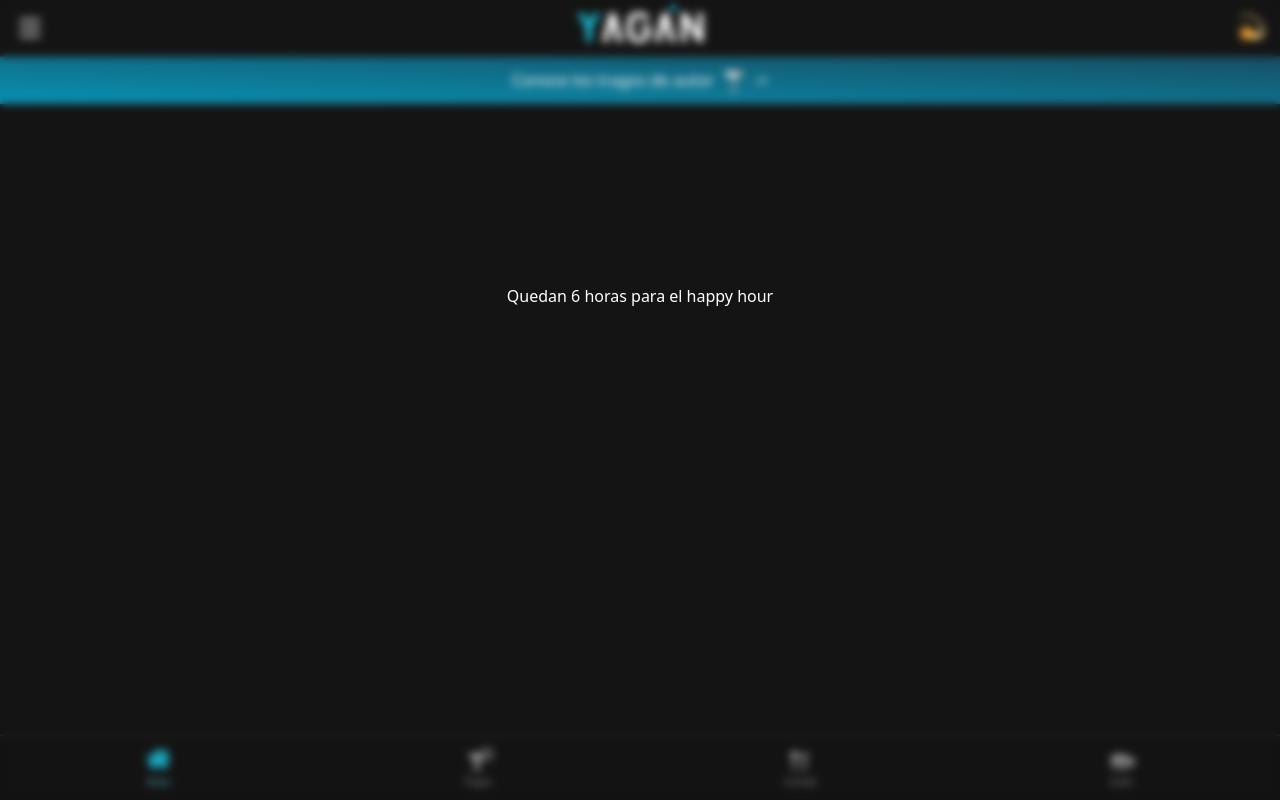
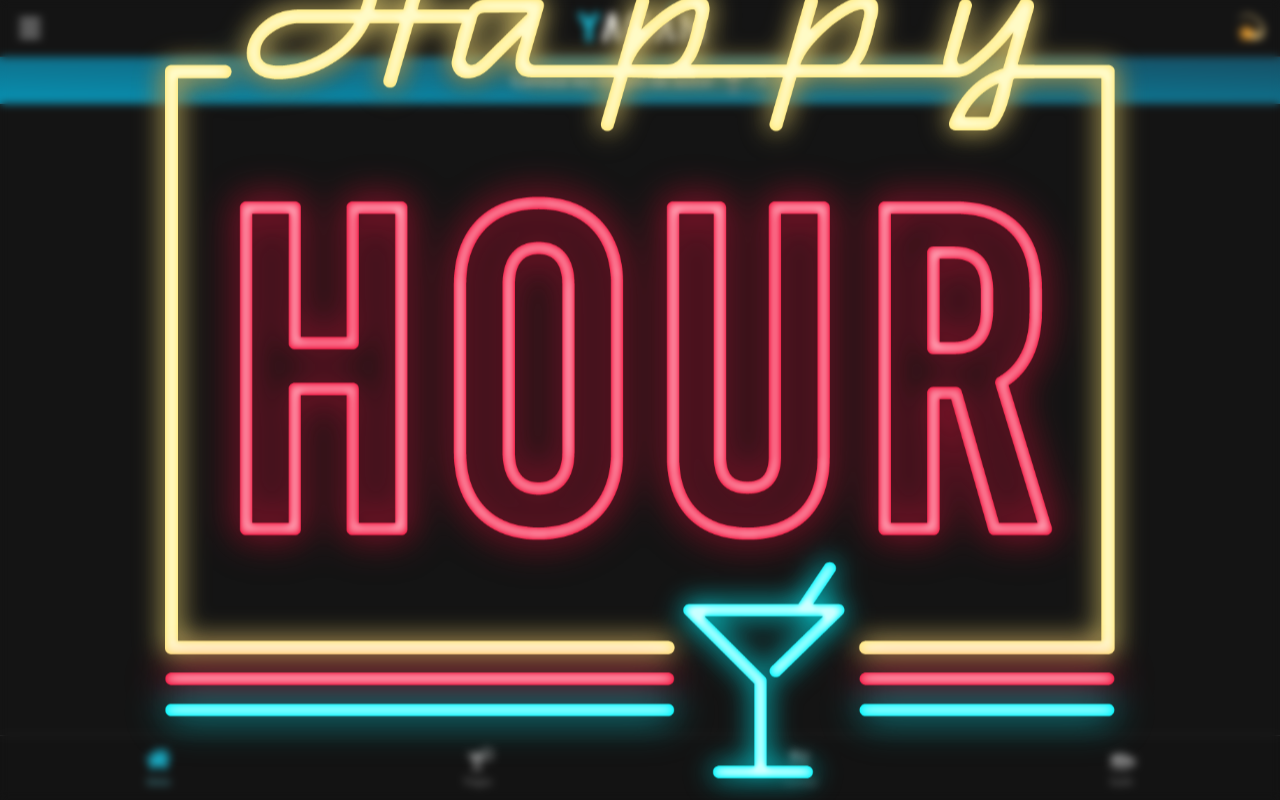
Before and after one commit to 4mser/yagan, a Next.js app: page / in a window 1280 px wide. Both pictures are taken after a click on the button 1250 px from the left and 28 px from the top of the page. Built offline with nearby package versions, Linux system fonts and the light colour scheme.

Commit message:
tiempo happy hour

```diff
--- a/package.json
+++ b/package.json
@@ -9,6 +9,7 @@
     "lint": "next lint"
   },
   "dependencies": {
+    "date-fns": "^3.3.1",
     "framer-motion": "^11.0.2",
     "next": "14.1.0",
     "react": "^18",
--- a/src/app/globals.css
+++ b/src/app/globals.css
@@ -12,3 +12,16 @@ body {
   background-color: #141414;
   color: white;
 }
+
+.animate-neon {
+  animation: neon 3s ease-in-out infinite;
+}
+
+@keyframes neon {
+  0%, 100% {
+      filter: brightness(1);
+  }
+  50% {
+      filter: brightness(2);
+  }
+}
--- a/src/components/topbar.jsx
+++ b/src/components/topbar.jsx
@@ -1,9 +1,38 @@
 'use client'
 import Image from 'next/image'
-import React, { useState } from 'react'
+import React, { useState, useEffect } from 'react'
 import { motion, AnimatePresence } from 'framer-motion'
+import { formatDuration, intervalToDuration } from 'date-fns';
+import { es } from 'date-fns/locale';
 
 const Topbar = () => {
+
+    /* TIME  */
+
+    const [timeUntilHappyHour, setTimeUntilHappyHour] = useState('');
+
+    useEffect(() => {
+        const updateTimer = () => {
+            const now = new Date();
+            const sixPM = new Date(now);
+            sixPM.setHours(18, 0, 0, 0); // Establece la hora a las 6 PM
+
+            // Si ya pasaron las 6 PM, ajusta para el próximo día
+            if (now > sixPM) {
+                sixPM.setDate(sixPM.getDate() + 1);
+            }
+
+            const duration = intervalToDuration({ start: now, end: sixPM });
+            setTimeUntilHappyHour(formatDuration(duration, { locale: es })); // Formato en español
+        };
+
+        const timerId = setInterval(updateTimer, 1000); // Actualiza cada segundo
+
+        // Limpieza del intervalo cuando el componente se desmonte
+        return () => clearInterval(timerId);
+    }, []);
+
+    /* ---- */
     const [openMenu, setOpenMenu] = useState(false)
     const handleMenu = () => {
         setOpenMenu(!openMenu)
@@ -54,7 +83,7 @@ const Topbar = () => {
     const happyVariants = {
         open: {
             opacity: 1,
-            y: "-100%",
+            y: "-20%",
             backdropFilter: "blur(10px)", // Ajusta el valor de blur según tus necesidades
             transition: {
                 type: "tween",
@@ -154,13 +183,14 @@ const Topbar = () => {
                             onClick={handleHappy}
                         >
                             <motion.div
-                                className='w-fit  ounded-2xl   p-10 flex flex-col gap-4'
+                                className='w-fit  ounded-2xl items-center   p-10 flex flex-col gap-4'
                                 variants={happyVariants}
                                 initial="closed"
                                 animate="open"
                                 exit="closed"
                             >
-                                <p>Quedan 6 horas para el happy hour</p>
+                                <img src="/images/happyHour.png" alt="hH" className='w-full object-contain px-5 animate-neon' />
+                                <p>Quedan: {timeUntilHappyHour} para el happy hour</p>
                             </motion.div>
                         </motion.div>
                 )}
```
Also changed, not shown: public/images/happyHour.png (added), 1 other file (tests, documents, lock files or other folders).
